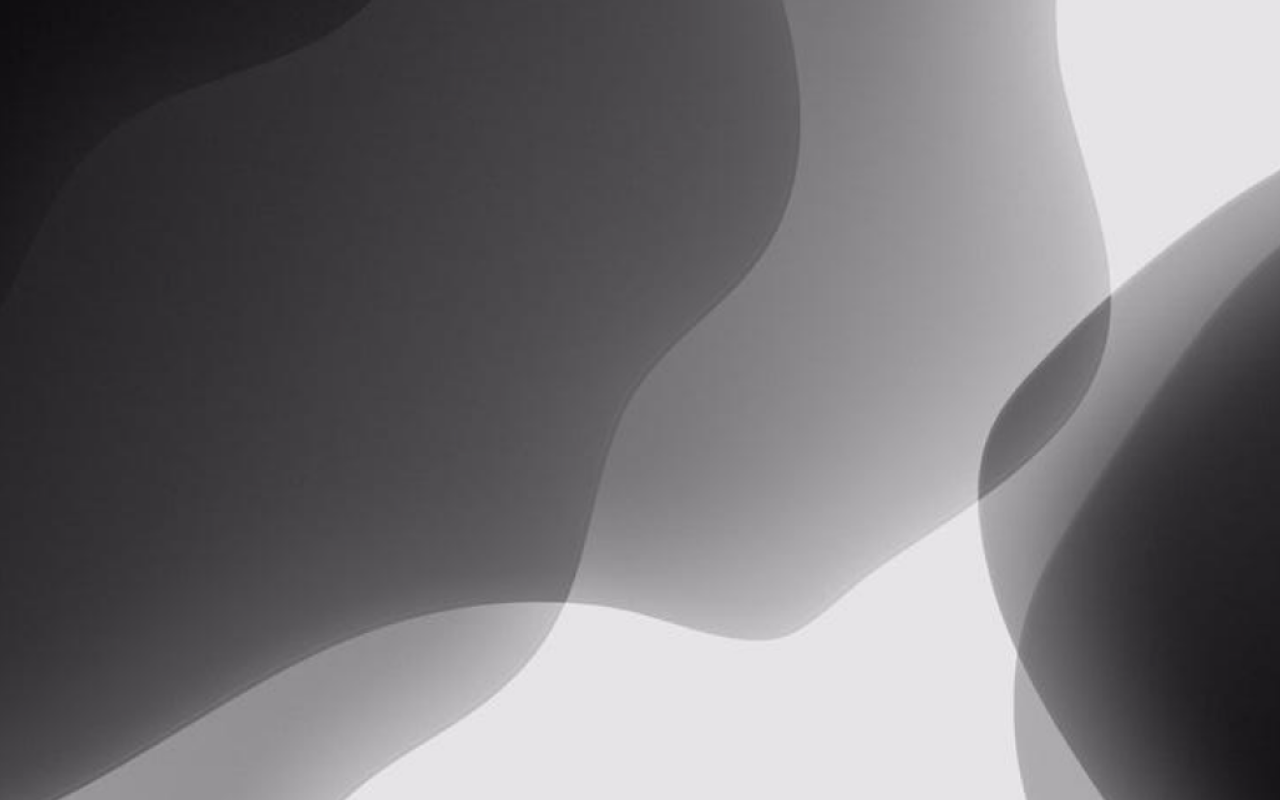
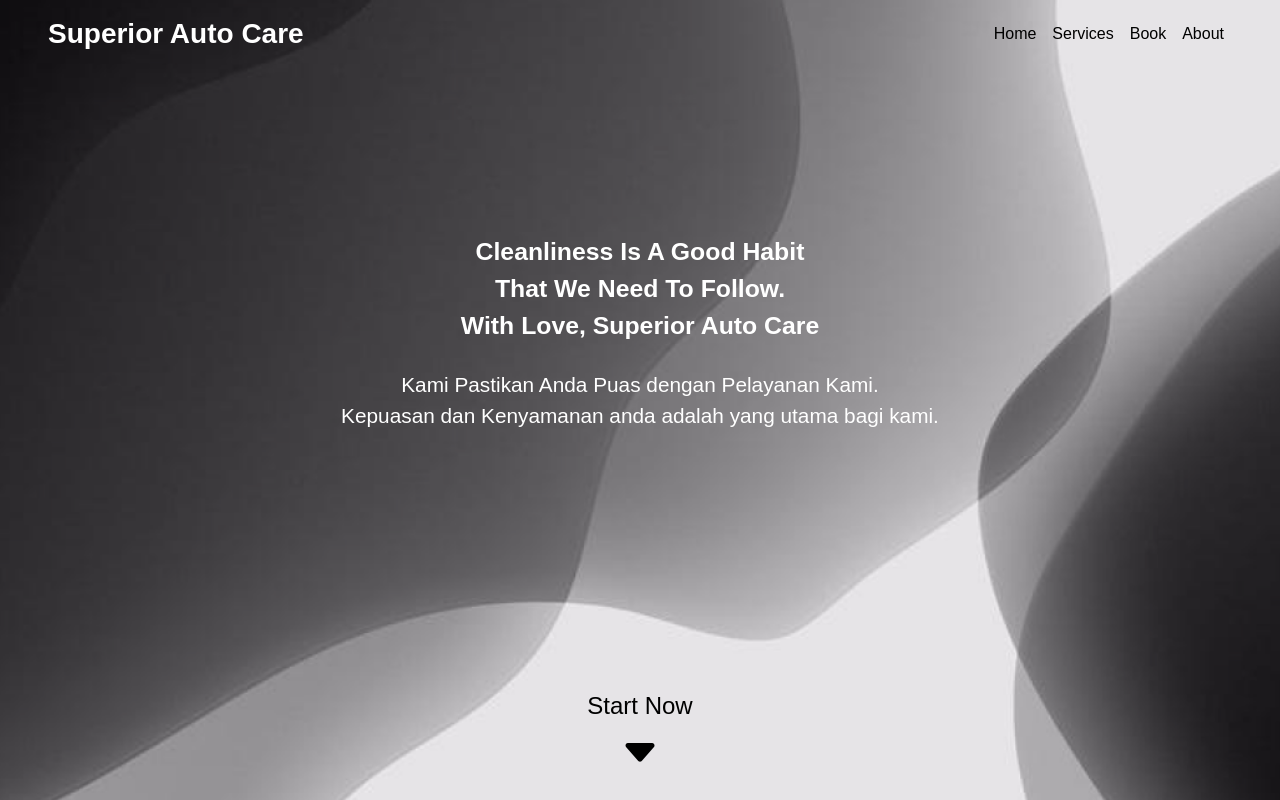
Before and after one commit to ryandhikabaa/SuperiorAutoCare, a PHP site: page / in a window 1280 px wide. Run offline with PHP 8.4, Linux system fonts and the light colour scheme; some libraries are stand-ins or nearby versions.

Commit message:
[main] navbar and first section

```diff
--- a/assets/css/style.css
+++ b/assets/css/style.css
@@ -1,4 +1,4 @@
-body{
+body {
     font-family: 'Poppins', sans-serif;
     background-image: url('../img/landing-page.png');
     background-attachment: fixed;
@@ -6,3 +6,20 @@ body{
     background-repeat: no-repeat;
     background-size: cover;
 }
+
+nav {
+    z-index: 100;
+}
+
+/* First Section */
+.cover-container {
+    height: 100vh;
+}
+
+.first-div>div>div>span {
+    font-size: calc(8px + 1vw);
+}
+
+.first-div>div>.text-capitalize>span {
+    font-size: calc(12px + 1vw);
+}
--- a/index.html
+++ b/index.html
@@ -18,11 +18,83 @@
 
 <body class="d-flex h-100 text-center text-white flex-column">
 
+    <!-- Navigation Bar -->
+    <nav id="navbar-top" class="navbar navbar-expand-md navbar-dark fixed-top">
+        <a class="navbar-brand ms-5 fs-3 fw-bold" href="#">Superior Auto Care</a>
+        <button class="navbar-toggler" type="button" data-bs-toggle="collapse" data-bs-target="#navbarsExample04"
+            aria-controls="navbarsExample04" aria-expanded="false" aria-label="Toggle navigation">
+            <span class="navbar-toggler-icon"></span>
+        </button>
+
+        <div class="collapse navbar-collapse" id="navbarsExample04">
+            <ul class="navbar-nav ms-auto me-5">
+                <li class="nav-item active">
+                    <a class="nav-link text-black" href="#home">Home</a>
+                </li>
+                <li class="nav-item">
+                    <a class="nav-link text-black" href="#services">Services</a>
+                </li>
+                <li class="nav-item">
+                    <a class="nav-link text-black" href="#book">Book</a>
+                </li>
+                <li class="nav-item">
+                    <a class="nav-link text-black" href="#about">About</a>
+                </li>
+            </ul>
+        </div>
+    </nav>
+
+    <!-- First Section -->
+    <div class="cover-container first-div d-flex w-100 p-3 mx-auto flex-column" id="home">
+        <div class="w-100 mx-auto my-auto p-5">
+            <div class="my-2 text-capitalize fw-bold d-flex flex-column">
+                <span class="text-white">Cleanliness is a good habit</span>
+                <span class="text-white">that we need to follow.</span>
+                <span class="text-white">With love, Superior Auto Care</span>
+            </div>
+            <div class="d-flex flex-column">
+                <span class="text-white mt-3 text-wrap">Kami Pastikan Anda Puas dengan Pelayanan Kami.</span>
+                <span class="text-white text-wrap">Kepuasan dan Kenyamanan anda adalah yang utama bagi kami.</span>
+            </div>
+        </div>
+        <a href="#services" style="text-decoration: none;">
+            <div class="start-arrow d-flex flex-column mt-5 text-black">
+
+                <span class="fs-4">Start Now</span>
+                <i class="bi bi-caret-down-fill fs-1" href="#services"></i>
+
+            </div>
+        </a>
+    </div>
+
+
+
     <!--   Include Bootsrap -->
     <script src="https://cdn.jsdelivr.net/npm/bootstrap@5.1.3/dist/js/bootstrap.bundle.min.js"
         integrity="sha384-ka7Sk0Gln4gmtz2MlQnikT1wXgYsOg+OMhuP+IlRH9sENBO0LRn5q+8nbTov4+1p" crossorigin="anonymous">
     </script>
 
+    <!-- Script Penunjang -->
+    <script>
+        const navbar = document.getElementById("navbar-top")
+        const navLink = document.getElementsByClassName("nav-link"),
+            len = navLink !== null ? navLink.length : 0;
+        window.addEventListener("scroll", (event) => {
+            let scroll = this.scrollY;
+            if (scroll != 0) {
+                navbar.classList.add("bg-dark")
+                for (let i = 0; i < len; i++) {
+                    navLink[i].classList.remove("text-black")
+                }
+            } else {
+                navbar.classList.remove("bg-dark")
+                for (let i = 0; i < len; i++) {
+                    navLink[i].classList.add("text-black")
+                }
+            }
+        });
+    </script>
+
 </body>
 
 </html>
```
Also changed, not shown: assets/img/image-6.png (added), assets/img/image-7.png (added), assets/img/image-8.png (added), assets/img/image-9.png (added).
